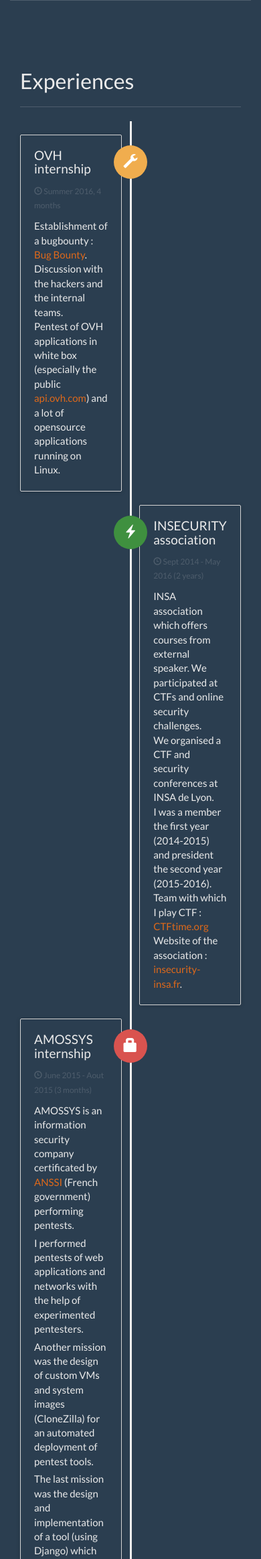
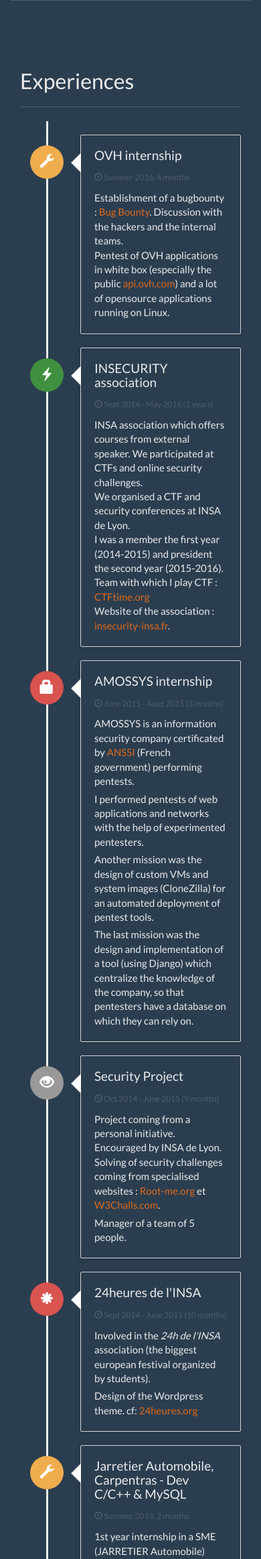
Before and after one commit to HugoDelval/webiste, a Flask app: page / in a window 390 px wide. Shown: the part 1517-3845 px from the top of the page at 67% size. Run offline with Flask 2, Linux system fonts and the light colour scheme; parts of the project's set-up code (start-up, migrations or seed data) failed here and were passed over; some libraries are stand-ins or nearby versions.

Commit message:
add responsive for really really small screen (timeline + footer)

```diff
--- a/website/static/css/timeline.css
+++ b/website/static/css/timeline.css
@@ -145,3 +145,40 @@
 .timeline-body > p + p {
   margin-top: 5px;
 }
+
+
+@media (max-width: 767px) {
+    ul.timeline:before {
+        left: 40px;
+    }
+
+    ul.timeline > li > .timeline-panel {
+        width: calc(100% - 90px);
+        width: -moz-calc(100% - 90px);
+        width: -webkit-calc(100% - 90px);
+    }
+
+    ul.timeline > li > .timeline-badge {
+        left: 15px;
+        margin-left: 0;
+        top: 16px;
+    }
+
+    ul.timeline > li > .timeline-panel {
+        float: right;
+    }
+
+    ul.timeline > li > .timeline-panel:before {
+        border-left-width: 0;
+        border-right-width: 15px;
+        left: -15px;
+        right: auto;
+    }
+
+    ul.timeline > li > .timeline-panel:after {
+        border-left-width: 0;
+        border-right-width: 14px;
+        left: -14px;
+        right: auto;
+    }
+}
--- a/website/templates/layout.html
+++ b/website/templates/layout.html
@@ -49,9 +49,10 @@
 <footer class="container-fluid">
     <div class="row jumbotron footer text-center">
         <a href="https://www.linkedin.com/in/hugodelval" target="_blank">
-            <div class="col-xs-1 col-xs-offset-5"><i class="fa fa-linkedin-square fa-4"></i></div>
+            <div class="col-xs-1 col-xs-offset-4 col-sm-offset-5"><i class="fa fa-linkedin-square fa-4"></i></div>
         </a>
-        <div class="col-xs-1 hidden-lg"></div>
+        <div class="col-xs-2 hidden-sm hidden-lg hidden-md"></div>
+        <div class="col-xs-1 hidden-xs hidden-lg"></div>
         <a href="https://github.com/HugoDelval" target="_blank">
             <div class="col-xs-1"><i class="fa fa-github fa-4"></i></div>
         </a>
```
